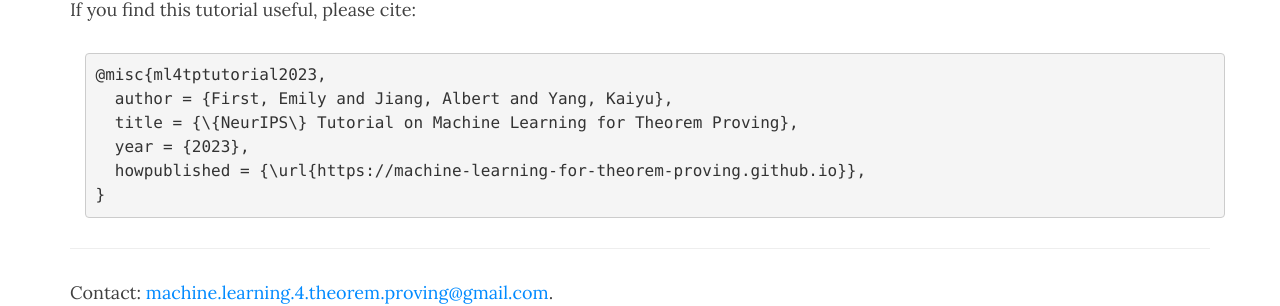
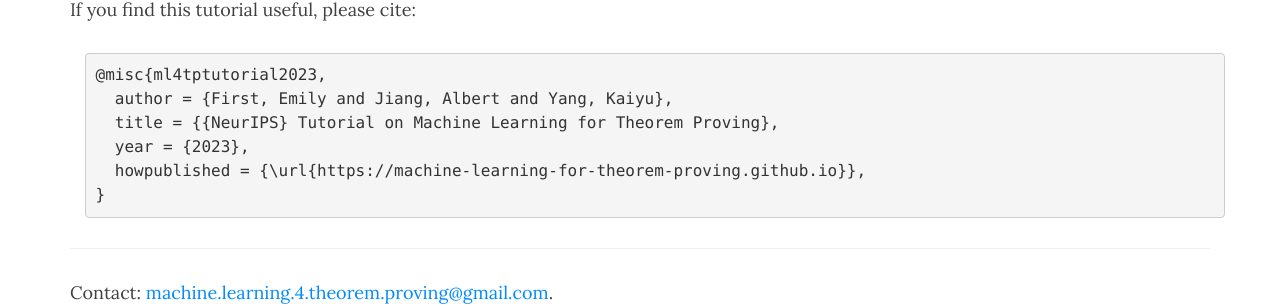
Before and after one commit to machine-learning-for-theorem-proving/machine-learning-for-theorem-proving.github.io, a Jekyll site: the page built from index.md, in a window 1280 px wide and 900 px high, scrolled down 1930 px. Shown: the part 327-633 px from the top of the window. Built offline with Jekyll 4.4.1, drawn with Linux system fonts in a browser that asks for light colours; nearby versions of some CDN libraries.

Commit message:
Update index.md

```diff
--- a/index.md
+++ b/index.md
@@ -104,12 +104,14 @@ TBA
 
 <p>If you find this tutorial useful, please cite:</p>
 <div class="container" style="margin-top: 20px;margin-bottom: 0px;">
+{% raw %}
 <pre><code>@misc{ml4tptutorial2023,
   author = {First, Emily and Jiang, Albert and Yang, Kaiyu},
-  title = {\{NeurIPS\} Tutorial on Machine Learning for Theorem Proving},
+  title = {{NeurIPS} Tutorial on Machine Learning for Theorem Proving},
   year = {2023},
   howpublished = {\url{https://machine-learning-for-theorem-proving.github.io}},
 }</code></pre>
+{% endraw %}
 </div>
 <hr>
 
```
